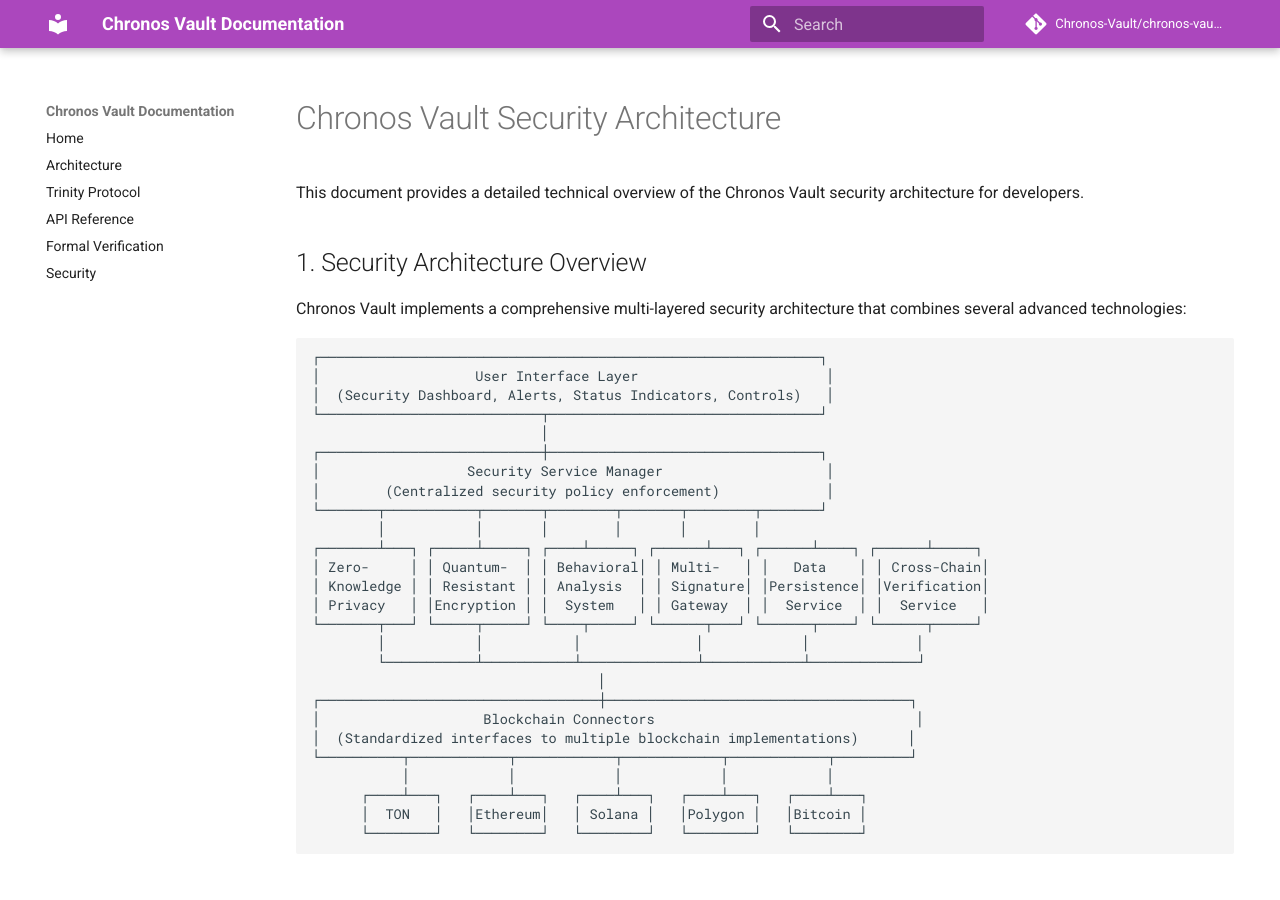
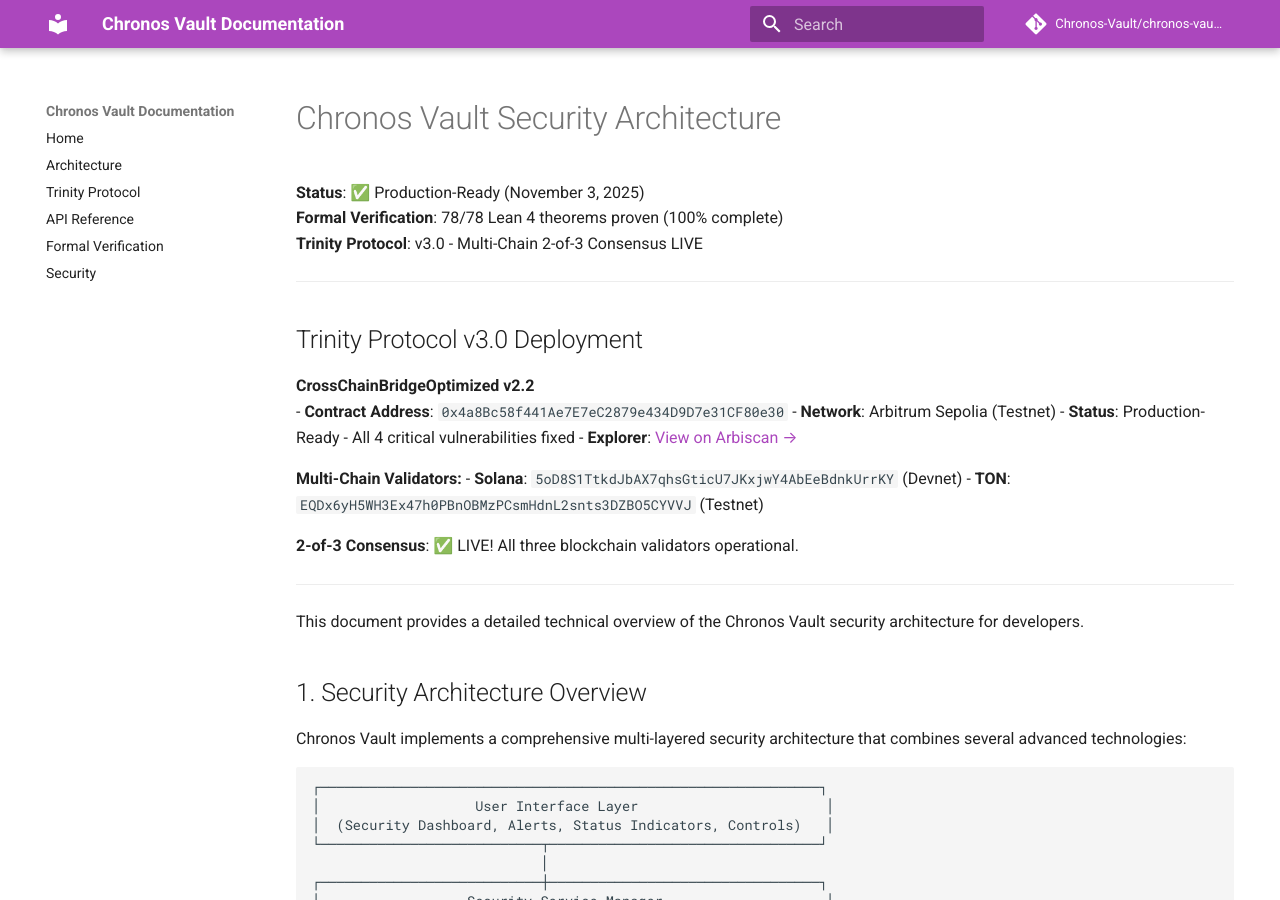
Before and after one commit to Chronos-Vault/chronos-vault-docs, an MkDocs documentation site: the page built from docs/security/SECURITY_ARCHITECTURE.md, in a window 1280 px wide and 900 px high. Built offline with MkDocs 1.6.1 and Material for MkDocs 9.7.7, drawn with Linux system fonts in a browser that asks for light colours; comment, search, counter and statistics services are not loaded.

```diff
--- a/docs/security/SECURITY_ARCHITECTURE.md
+++ b/docs/security/SECURITY_ARCHITECTURE.md
@@ -1,5 +1,27 @@
 <!-- Chronos Vault - Trinity Protocol™ -->
 # Chronos Vault Security Architecture
+
+**Status**: ✅ Production-Ready (November 3, 2025)
+**Formal Verification**: 78/78 Lean 4 theorems proven (100% complete)
+**Trinity Protocol**: v3.0 - Multi-Chain 2-of-3 Consensus LIVE
+
+---
+
+## Trinity Protocol v3.0 Deployment
+
+**CrossChainBridgeOptimized v2.2**
+- **Contract Address**: `0x4a8Bc58f441Ae7E7eC2879e434D9D7e31CF80e30`
+- **Network**: Arbitrum Sepolia (Testnet)
+- **Status**: Production-Ready - All 4 critical vulnerabilities fixed
+- **Explorer**: [View on Arbiscan →](https://sepolia.arbiscan.io/address/0x4a8Bc58f441Ae7E7eC2879e434D9D7e31CF80e30)
+
+**Multi-Chain Validators:**
+- **Solana**: `5oD8S1TtkdJbAX7qhsGticU7JKxjwY4AbEeBdnkUrrKY` (Devnet)
+- **TON**: `EQDx6yH5WH3Ex47h0PBnOBMzPCsmHdnL2snts3DZBO5CYVVJ` (Testnet)
+
+**2-of-3 Consensus**: ✅ LIVE! All three blockchain validators operational.
+
+---
 
 This document provides a detailed technical overview of the Chronos Vault security architecture for developers.
 
```
